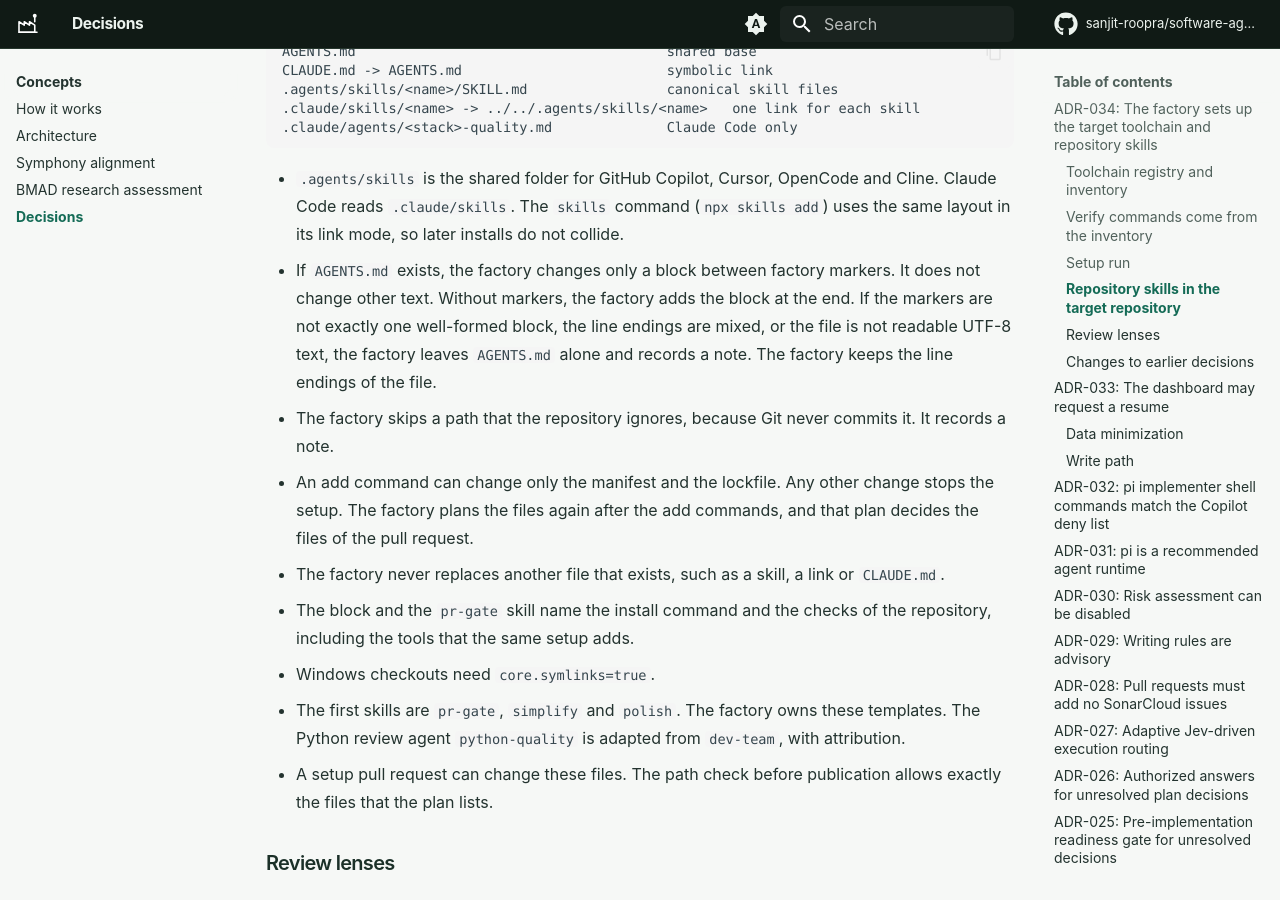
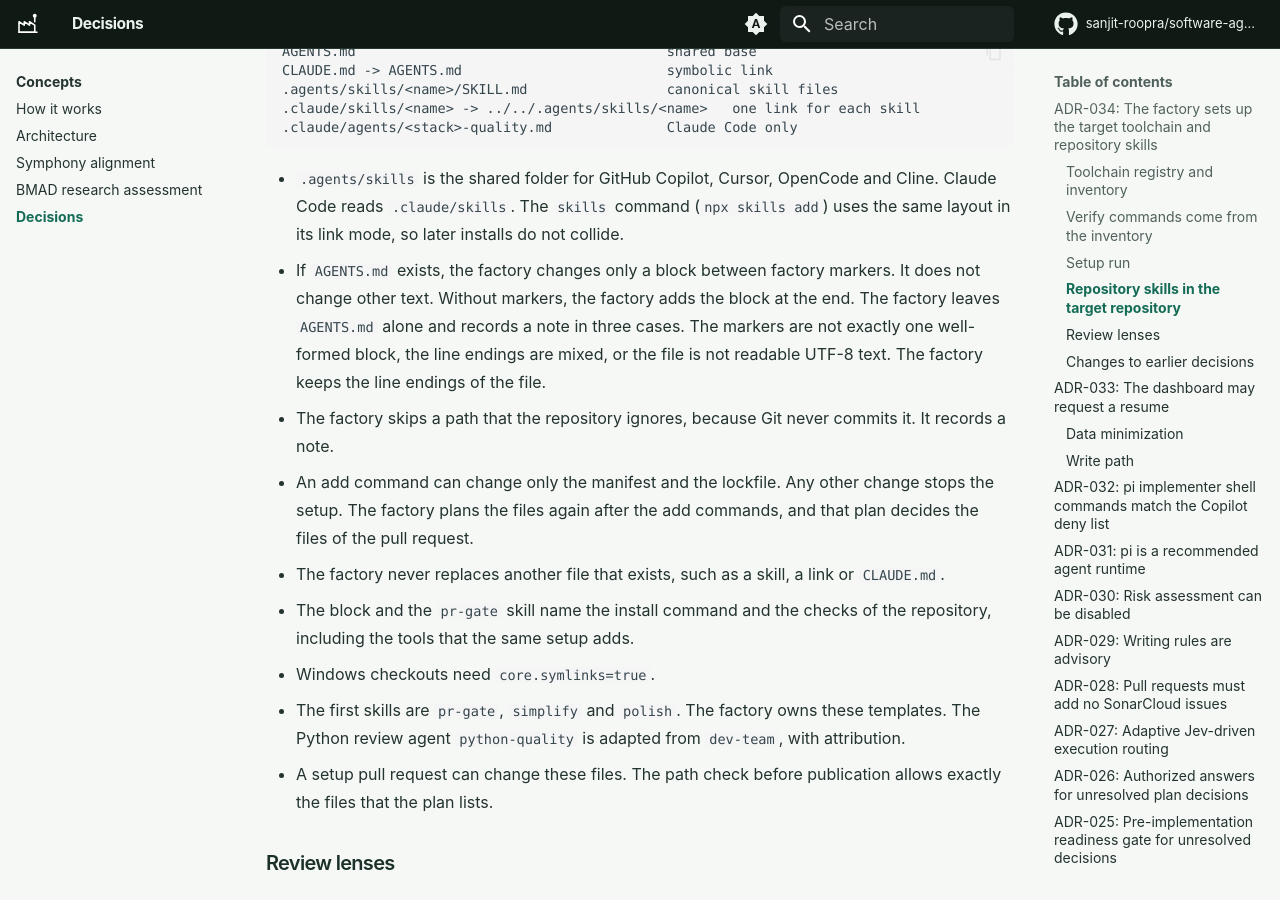
Before and after one commit to sanjit-roopra/software-agent-factory, an MkDocs documentation site: the page built from docs/decisions.md, in a window 1280 px wide and 900 px high, scrolled down 3740 px. Built offline with MkDocs 1.6.1 and Material for MkDocs 9.7.7, drawn with Linux system fonts in a browser that asks for light colours; comment, search, counter and statistics services are not loaded.

Commit message:
docs(adr): split the AGENTS.md note sentence for the Simple English check
Co-Authored-By: Claude Opus 5.5 <noreply@anthropic.com>
Claude-Session: https://claude.ai/code/session_01N4dSTxE6Frrh2mXq6xv3qj

```diff
--- a/docs/decisions.md
+++ b/docs/decisions.md
@@ -110,7 +110,8 @@ CLAUDE.md -> AGENTS.md                         symbolic link
   The `skills` command (`npx skills add`) uses the same layout in its link mode, so later installs do not collide.
 - If `AGENTS.md` exists, the factory changes only a block between factory markers. It does not change other text.
   Without markers, the factory adds the block at the end.
-  If the markers are not exactly one well-formed block, the line endings are mixed, or the file is not readable UTF-8 text, the factory leaves `AGENTS.md` alone and records a note.
+  The factory leaves `AGENTS.md` alone and records a note in three cases.
+  The markers are not exactly one well-formed block, the line endings are mixed, or the file is not readable UTF-8 text.
   The factory keeps the line endings of the file.
 - The factory skips a path that the repository ignores, because Git never commits it. It records a note.
 - An add command can change only the manifest and the lockfile. Any other change stops the setup.
```
